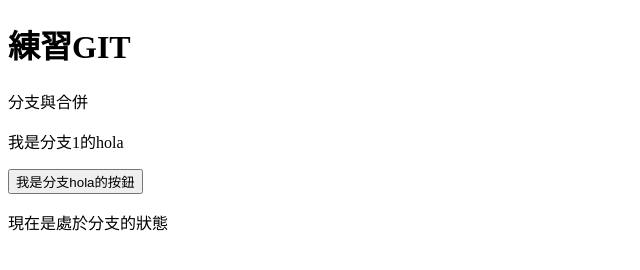
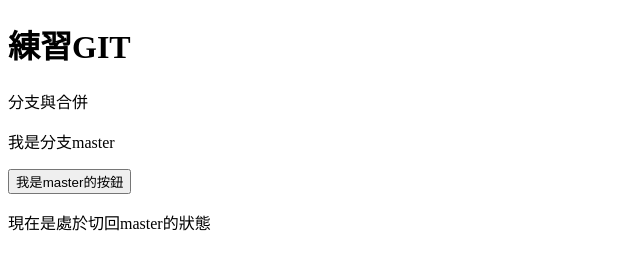
Before and after one commit to allen8101070/gitMergeTest, a plain HTML site: page index.html in a window 1280 px wide. Shown: the whole page, without its empty margins (0-640 px from the left). Drawn offline with Linux system fonts and the light colour scheme.

Commit message:
切回master

```diff
--- a/index.html
+++ b/index.html
@@ -8,9 +8,9 @@
 <body>
 <h1>練習GIT</h1>
 <p>分支與合併</p>
-<p>我是分支1的hola</p>
-<button onclick="dudu()">我是分支hola的按鈕</button>
-<p>現在是處於分支的狀態</p>
+<p>我是分支master</p>
+<button onclick="dudu()">我是master的按鈕</button>
+<p>現在是處於切回master的狀態</p>
 <div id="box"></div>
 </body>
 </html>
```
